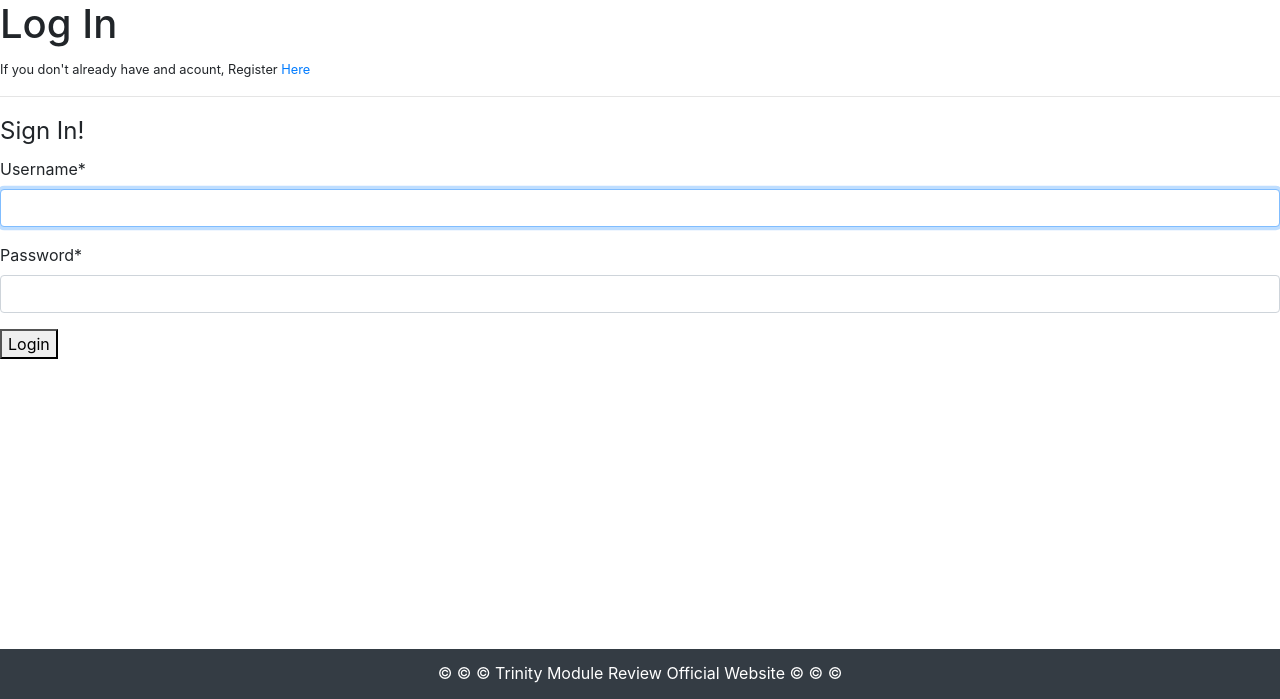
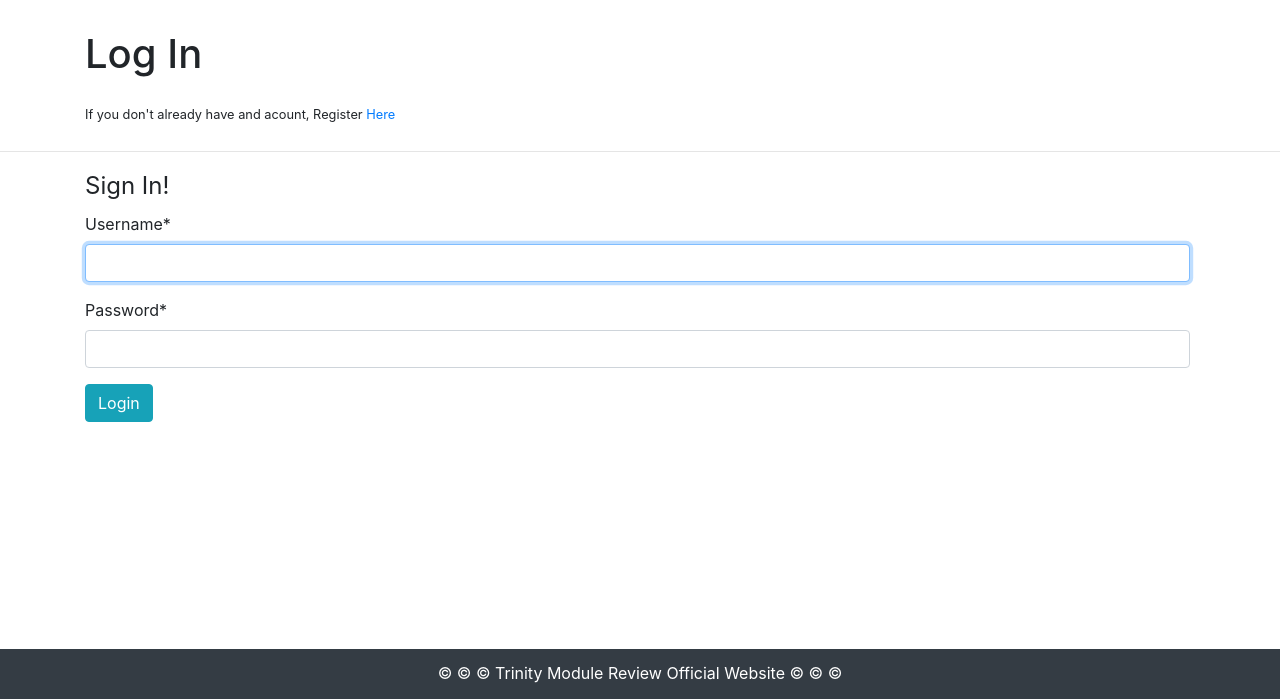
Before and after one commit to SeanFitzpatrick0/EBII1819--Trinity_Module_Review, a Django app: page /users/login/ in a window 1280 px wide. Shown: the part 101-800 px from the top of the page. Run offline with Django 3.2, Linux system fonts and the light colour scheme; some libraries are stand-ins or nearby versions.

Commit message:
reformatting of login page

```diff
--- a/Rate_Trinity/users/templates/users/login.html
+++ b/Rate_Trinity/users/templates/users/login.html
@@ -1,17 +1,21 @@
 {% extends "home/header.html" %}
 {% load crispy_forms_tags %}
 {% block content %}
-    <h1>Log In</h1>
+  <div class ="container" style="padding-right:20px; padding-top:30px; padding-bottom: 10px;">
+    <h1 style="padding-bottom:15px;">Log In</h1>
+
 
     <small>If you don't already have and acount, Register <a href="{% url 'register_page' %}">Here</a></small>
+    </div>
     <hr/>
-
+    <div class ="container" style="padding-right:20px; padding-bottom:60px">
     <form method="POST">
         {% csrf_token %}
         <fieldset>
             <legend>Sign In!</legend>
             {{ form | crispy }}
-            <button type="submit">Login</button>
+            <button type="submit" class="btn btn-info">Login</button>
         </fieldset>
     </form>
+    </div>
 {% endblock %}
```
